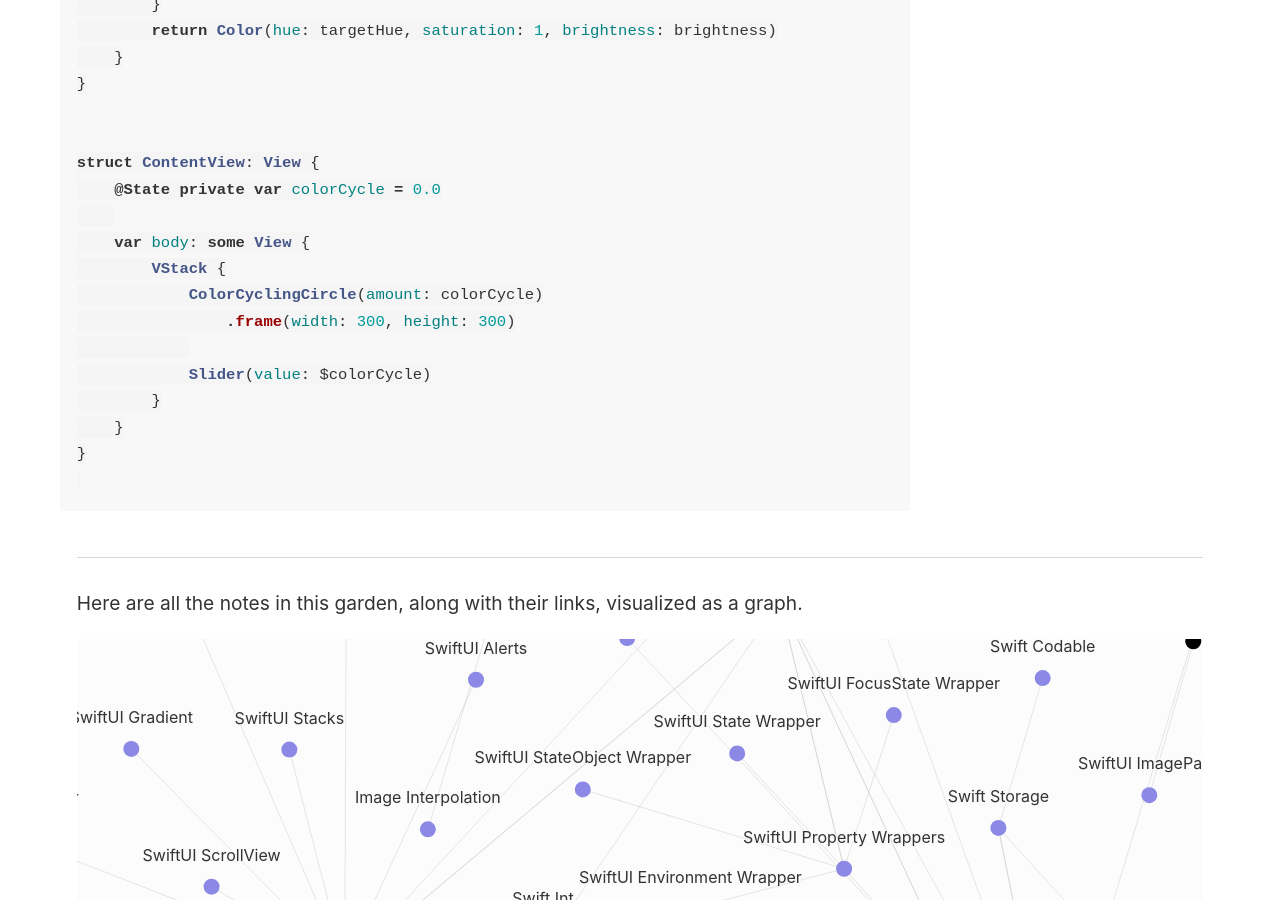
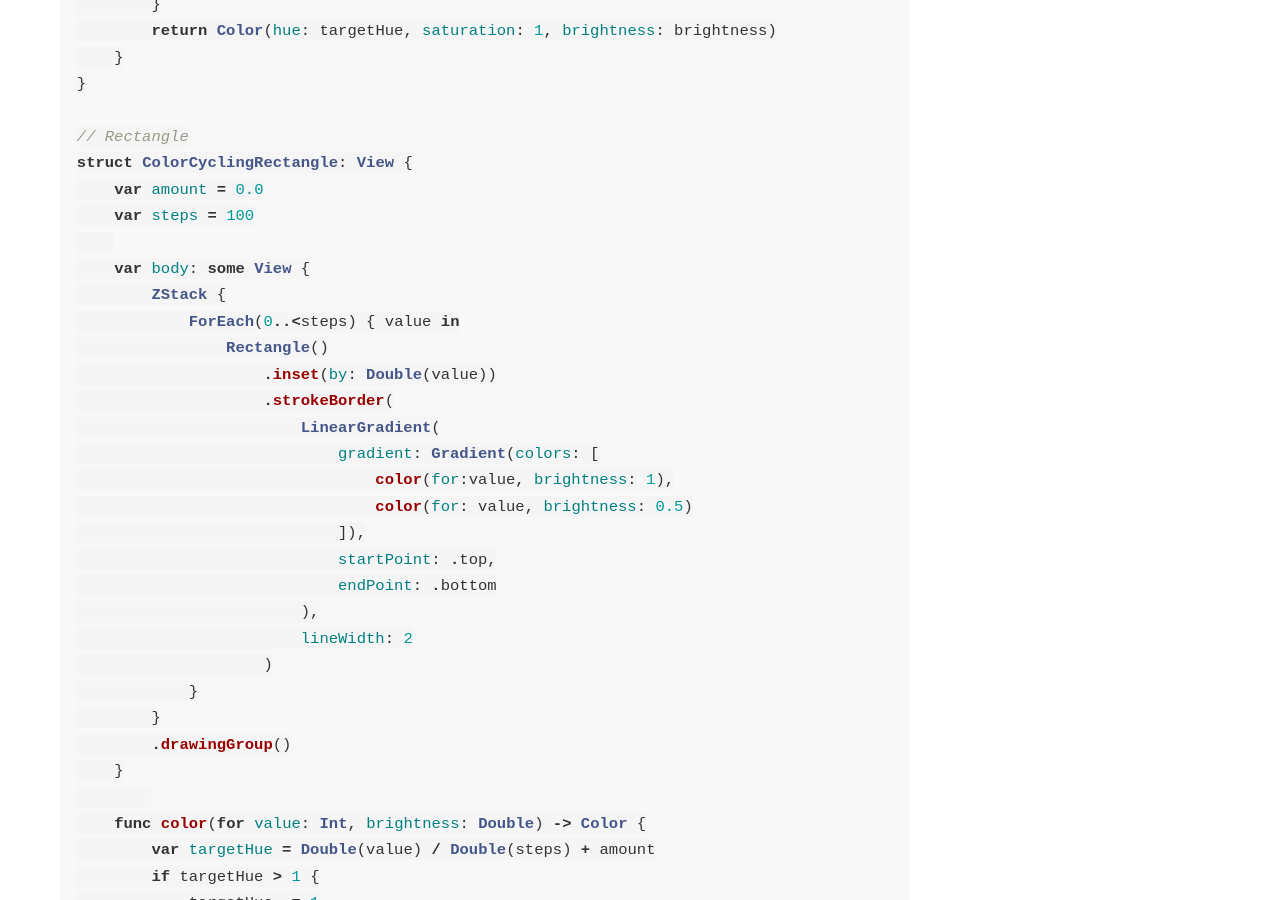
Before and after one commit to ahrchen/digital-garden-knowselfdaily, a Jekyll site: the page built from _notes/SwiftUI/SwiftUI Drawing/SwiftUI Metal.md, in a window 1280 px wide and 900 px high, scrolled down 1217 px. Built offline with Jekyll 4.4.1, drawn with Linux system fonts in a browser that asks for light colours; some of the changed text lies outside the part shown.

```diff
--- a/_notes/SwiftUI/SwiftUI Drawing/SwiftUI Metal.md
+++ b/_notes/SwiftUI/SwiftUI Drawing/SwiftUI Metal.md
@@ -39,6 +39,54 @@ struct ColorCyclingCircle: View {
     }
 }
 
+// Rectangle
+struct ColorCyclingRectangle: View {
+    var amount = 0.0
+    var steps = 100
+
+    var body: some View {
+        ZStack {
+            ForEach(0..<steps) { value in
+                Rectangle()
+                    .inset(by: Double(value))
+                    .strokeBorder(
+                        LinearGradient(
+                            gradient: Gradient(colors: [
+                                color(for:value, brightness: 1),
+                                color(for: value, brightness: 0.5)
+                            ]),
+                            startPoint: .top,
+                            endPoint: .bottom
+                        ),
+                        lineWidth: 2
+                    )
+            }
+        }
+        .drawingGroup()
+    }
+
+    func color(for value: Int, brightness: Double) -> Color {
+        var targetHue = Double(value) / Double(steps) + amount
+        if targetHue > 1 {
+            targetHue -= 1
+        }
+        return Color(hue: targetHue, saturation: 1, brightness: brightness)
+    }
+}
+
+struct ContentView: View {
+    @State private var colorCycle = 0.0
+
+    var body: some View {
+        VStack {
+            ColorCyclingRectangle(amount: colorCycle)
+                .frame(width: 300, height: 300)
+            Slider(value: $colorCycle)
+        }
+
+    }
+}
+
 
 struct ContentView: View {
     @State private var colorCycle = 0.0
```
Also changed, not shown: _notes/Swift/Techniques/Swift Techniques.md (+1 -1 lines), _notes/SwiftUI/SwiftUI Drawing/SwiftUI Shapes.md (+29 -0 lines), 3 other files.
